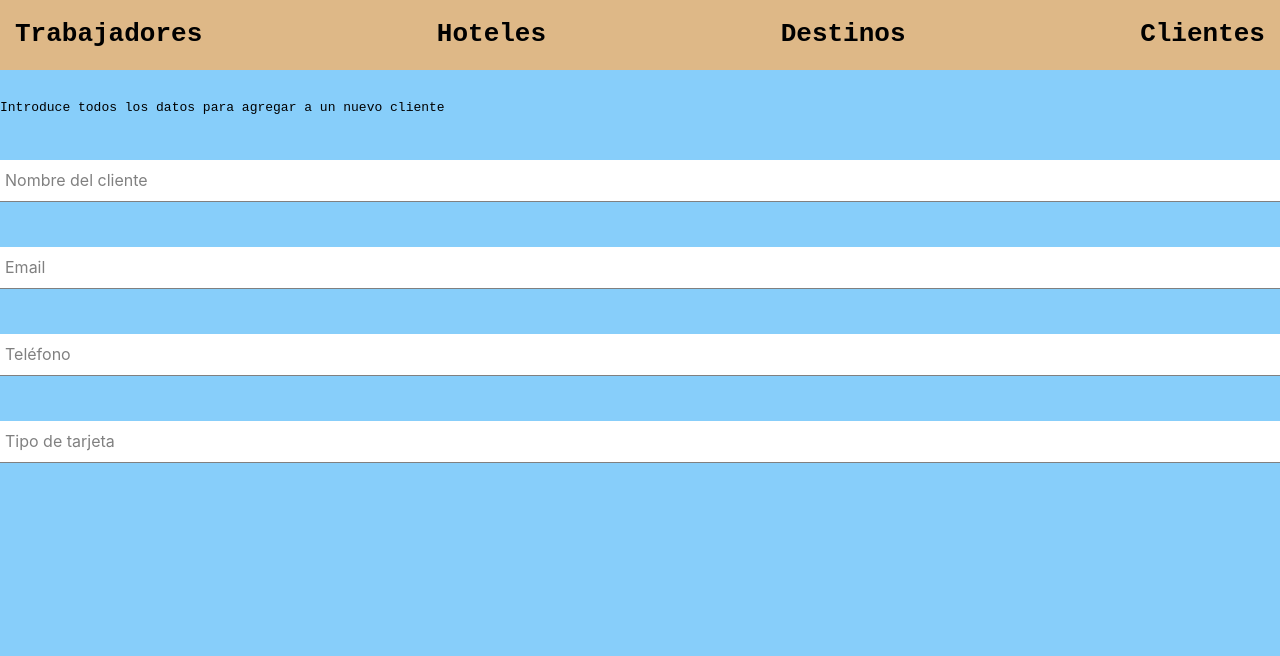
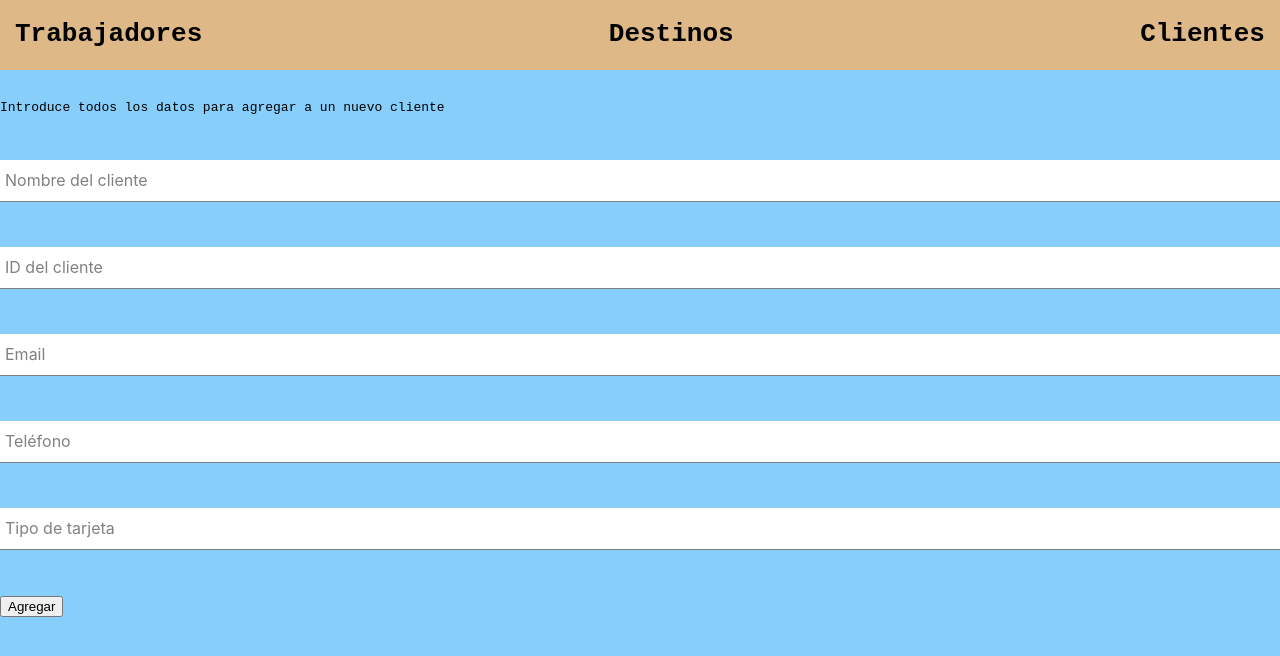
Before and after one commit to aortiz34/Agencia_de_viajes, a React (Create React App) app: page / in a window 1280 px wide. Shown: the top 656 px of the page. Built offline with nearby package versions, Linux system fonts and the light colour scheme.

Commit message:
Creating the clientes context and the agregar clientes function

```diff
--- /dev/null
+++ b/src/components/button/button.component.jsx
@@ -0,0 +1,12 @@
+
+
+const Button = ({ children, ...otherProps  }) => {
+    return(
+        <button className={`button-container`}
+        {...otherProps}>
+            {children}
+        </button>
+    )
+}
+
+export default Button;
--- a/src/components/clientes-form/clientes-form.component.jsx
+++ b/src/components/clientes-form/clientes-form.component.jsx
@@ -1,19 +1,43 @@
 import FormInput from "../form-input/form-input.components";
-import { useState } from "react";
+import Button from "../button/button.component";
+import { useState, useContext } from "react";
+import { ClientesContext } from "../../contexts/clientes.context";
 
 const defaultFormFields = {
     nombreDelCliente: '',
+    id: '',
     email: '',
     telefono: '',
     tipoDeTarjeta: '',
 }
 
+
 const ClientesForm = () => {
     const [formFields, setFormFields] = useState(defaultFormFields);
-   const { nombreDelCliente, email, telefono, tipoDeTarjeta} = formFields;
+    const { nombreDelCliente, id, email, telefono, tipoDeTarjeta} = formFields;
+    const { clienteAgregado, clientes } = useContext(ClientesContext);
 
     const resetFormFields = () => {
         setFormFields(defaultFormFields);
+    }
+
+    const createObject = (nombre, id,email,telefono,tipoDeTarjeta) => {
+        return(
+            {
+                nombreDelCliente: nombre,
+                id: id,
+                email: email,
+                telefono: telefono,
+                tipoDeTarjeta: tipoDeTarjeta
+            }
+        );
+    }
+
+    const agregarCliente = () => {
+            console.log(createObject(nombreDelCliente,id,email,telefono,tipoDeTarjeta));
+            clienteAgregado(createObject(nombreDelCliente,id,email,telefono,tipoDeTarjeta));
+            console.log(clientes);
+            resetFormFields();
     }
 
     const handleChange = (event) => {
@@ -21,10 +45,11 @@ const ClientesForm = () => {
 
         setFormFields({...formFields,[name]: value})
     };
+
     return (
-        <div className="clientes-form">
+            <div className="clientes-form-container">
                 <samp>Introduce todos los datos para agregar a un nuevo cliente</samp>
-            <form>
+                <form onSubmit={agregarCliente}>
                     <FormInput
                     label='Nombre del cliente'
                     type='text'
@@ -32,6 +57,14 @@ const ClientesForm = () => {
                     onChange={handleChange}
                     name='nombreDelCliente'
                     value={nombreDelCliente}
+                    />
+                    <FormInput
+                    label='ID del cliente'
+                    type='number'
+                    required
+                    onChange={handleChange}
+                    name='id'
+                    value={id}
                     />
                     <FormInput
                     label='Email'
@@ -57,6 +90,9 @@ const ClientesForm = () => {
                     name='tipoDeTarjeta'
                     value={tipoDeTarjeta}
                     />
+                    <Button type='submit'>
+                        Agregar
+                    </Button>
                 </form>
             </div>
     );
--- /dev/null
+++ b/src/contexts/clientes.context.jsx
@@ -0,0 +1,65 @@
+import { createContext, useState } from "react";
+
+const agregarCliente = (clientes, clienteToAdd) => {
+    const existeCliente = clientes.find((cliente) => cliente.id === clienteToAdd.id);
+    if (existeCliente){
+        return 'Este cliente ya ha sido registrado';
+    }
+    return [ ...clientes,
+        {
+            nombreDelCliente: clienteToAdd.nombreDelCliente,
+            id: clienteToAdd.id,
+            email: clienteToAdd.email,
+            telefono: clienteToAdd.telefono,
+            tipoDeTarjeta: clienteToAdd.tipoDeTarjeta
+        }
+    ]
+}
+
+export const ClientesContext = createContext({
+    clientes: [],
+    clienteAgregado: () => {}
+});
+
+export const ClientesProvider = ({children}) => {
+    const [clientes, setClientes] = useState(
+        [
+            {
+                nombreDelCliente: 'Juan',
+                id: '1',
+                email: 'a@a.a',
+                telefono: '34112341',
+                tipoDeTarjeta: 'debito'
+            },
+            {
+                nombreDelCliente: 'Federico',
+                id: '2',
+                email: 'b@b.b',
+                telefono: '332345234',
+                tipoDeTarjeta: 'credito'
+            },
+            {
+                nombreDelCliente: 'Gustavo',
+                id: '3',
+                email: 'c@c.c',
+                telefono: '3412345324',
+                tipoDeTarjeta: 'debito'
+            },
+            {
+                nombreDelCliente: 'Pedro',
+                id: '4',
+                email: 'p@p.p',
+                telefono: '452452234',
+                tipoDeTarjeta: 'credito'
+            }
+        ]
+        );
+
+    const clienteAgregado = (clienteToAdd) => {
+        setClientes(agregarCliente(clientes, clienteToAdd));
+    };
+
+    const value = {clientes, clienteAgregado};
+
+    return <ClientesContext.Provider value={value}>{children}</ClientesContext.Provider>
+}
--- a/src/index.js
+++ b/src/index.js
@@ -1,6 +1,7 @@
 import React from 'react';
 import ReactDOM from 'react-dom/client';
 import { BrowserRouter } from 'react-router-dom';
+import { ClientesProvider } from './contexts/clientes.context';
 
 import './index.scss';
 import App from './App';
@@ -10,7 +11,9 @@ const root = ReactDOM.createRoot(document.getElementById('root'));
 root.render(
   <React.StrictMode>
     <BrowserRouter>
-      <App />
+      <ClientesProvider>
+        <App />
+      </ClientesProvider>
     </BrowserRouter>
   </React.StrictMode>
 );
--- a/src/routes/navBar/navBar.component.jsx
+++ b/src/routes/navBar/navBar.component.jsx
@@ -9,9 +9,6 @@ const NavBar = () => {
             <div className='navBar'>
                 <Link className='nav-link' to='/trabajadores'>
                     <samp>Trabajadores</samp>
-                </Link>
-                <Link className='nav-link' to='/hoteles'>
-                    <samp>Hoteles</samp>
                 </Link>
                 <Link className='nav-link' to='/destinos'>
                     <samp>Destinos</samp>
```
Lines whose indentation alone changed are shown as unchanged.
